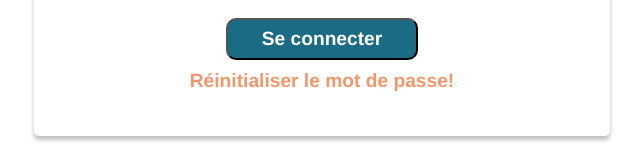
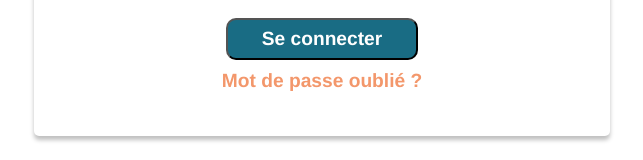
Before and after one commit to WildCodeSchool/2023-02-JS-RemoteFR-DeVMX-P3-Sense-Makers, a React (Vite) app in the folder frontend/: page / in a window 1280 px wide. Shown: the part 392-552 px from the top of the page, without its empty margins (286-929 px from the left). Built offline with nearby package versions, Linux system fonts and the light colour scheme.

Commit message:
update title mot de passe oublie into login

```diff
--- a/frontend/src/pages/Login.jsx
+++ b/frontend/src/pages/Login.jsx
@@ -70,7 +70,7 @@ export default function Login() {
               className="reinicialize-password"
               onClick={() => setOpenModal(true)}
             >
-              Réinitialiser le mot de passe!
+              Mot de passe oublié ?
             </span>
           </div>
         </form>
```
